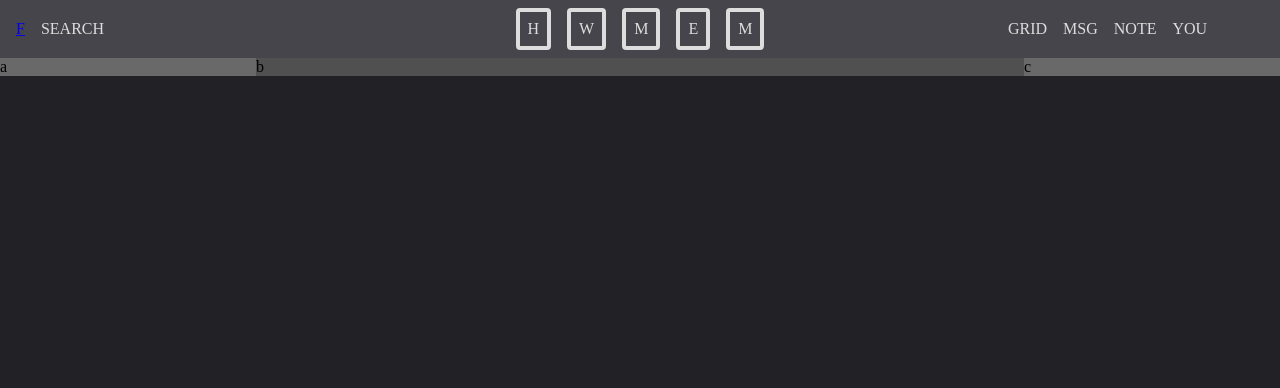
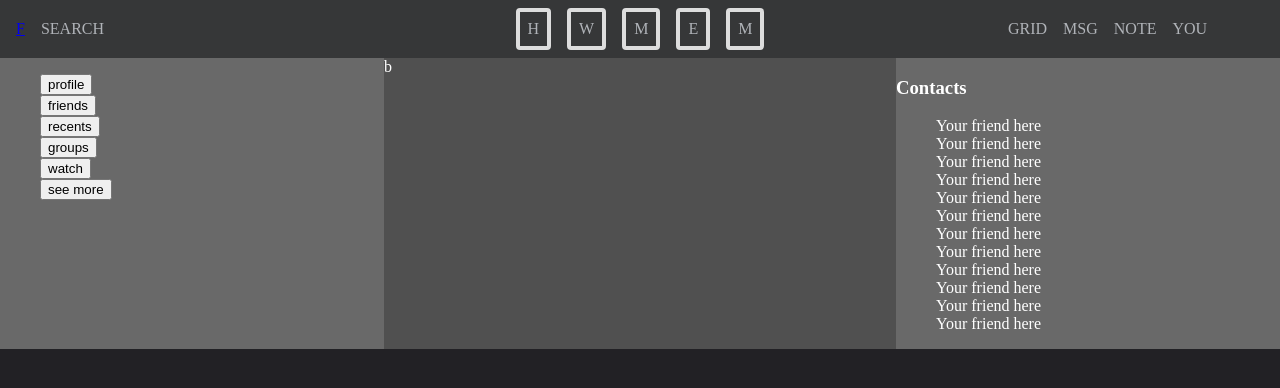
Before and after one commit to verynash/facebook-clone, a plain HTML site: page index.html in a window 1280 px wide. Drawn offline with Linux system fonts and the light colour scheme.

Commit message:
Add <li> to content left and right

```diff
--- a/index.html
+++ b/index.html
@@ -28,9 +28,34 @@
         </div>
     </div>
     <div class="content">
-        <div class="content-left">a</div>
+        <div class="content-left">
+            <ul>
+                <li><button>profile</button></li>
+                <li><button>friends</button></li>
+                <li><button>recents</button></li>
+                <li><button>groups</button></li>
+                <li><button>watch</button></li>
+                <li><button>see more</button></li>
+            </ul>
+        </div>
         <div class="content-center">b</div>
-        <div class="content-right">c</div>
+        <div class="content-right">
+            <h3>Contacts</h3>
+            <ul>
+                <li>Your friend here</li>
+                <li>Your friend here</li>
+                <li>Your friend here</li>
+                <li>Your friend here</li>
+                <li>Your friend here</li>
+                <li>Your friend here</li>
+                <li>Your friend here</li>
+                <li>Your friend here</li>
+                <li>Your friend here</li>
+                <li>Your friend here</li>
+                <li>Your friend here</li>
+                <li>Your friend here</li>
+            </ul>
+        </div>
     </div>
 </body>
 </html>
--- a/styles.css
+++ b/styles.css
@@ -1,6 +1,7 @@
 body {
     background-color: #222125;
     margin: 0;
+    color: #ffffff;
 }
 
 .navbar, .navbar-left, .navbar-center, .navbar-right {
@@ -12,8 +13,8 @@ body {
 }
 .navbar {
     padding: 0.5rem;
-    background-color: #46454b;
-    color: #dddddd;
+    background-color: #363738;
+    color: #b0b3b8;
     margin: 0;
     padding: 0;
 }
@@ -44,15 +45,18 @@ body {
 }
 .content-left {
     background-color: #696969;
-    width: 20%;
+    width: 30%;
     margin-right: auto;
 }
 .content-center {
     background-color: #505050;
-    width: 60%;
+    width: 40%;
 }
 .content-right {
     background-color: #696969;
-    width: 20%;
+    width: 30%;
     margin-left: auto;
 }
+li {
+    list-style-type: none;
+}
```
